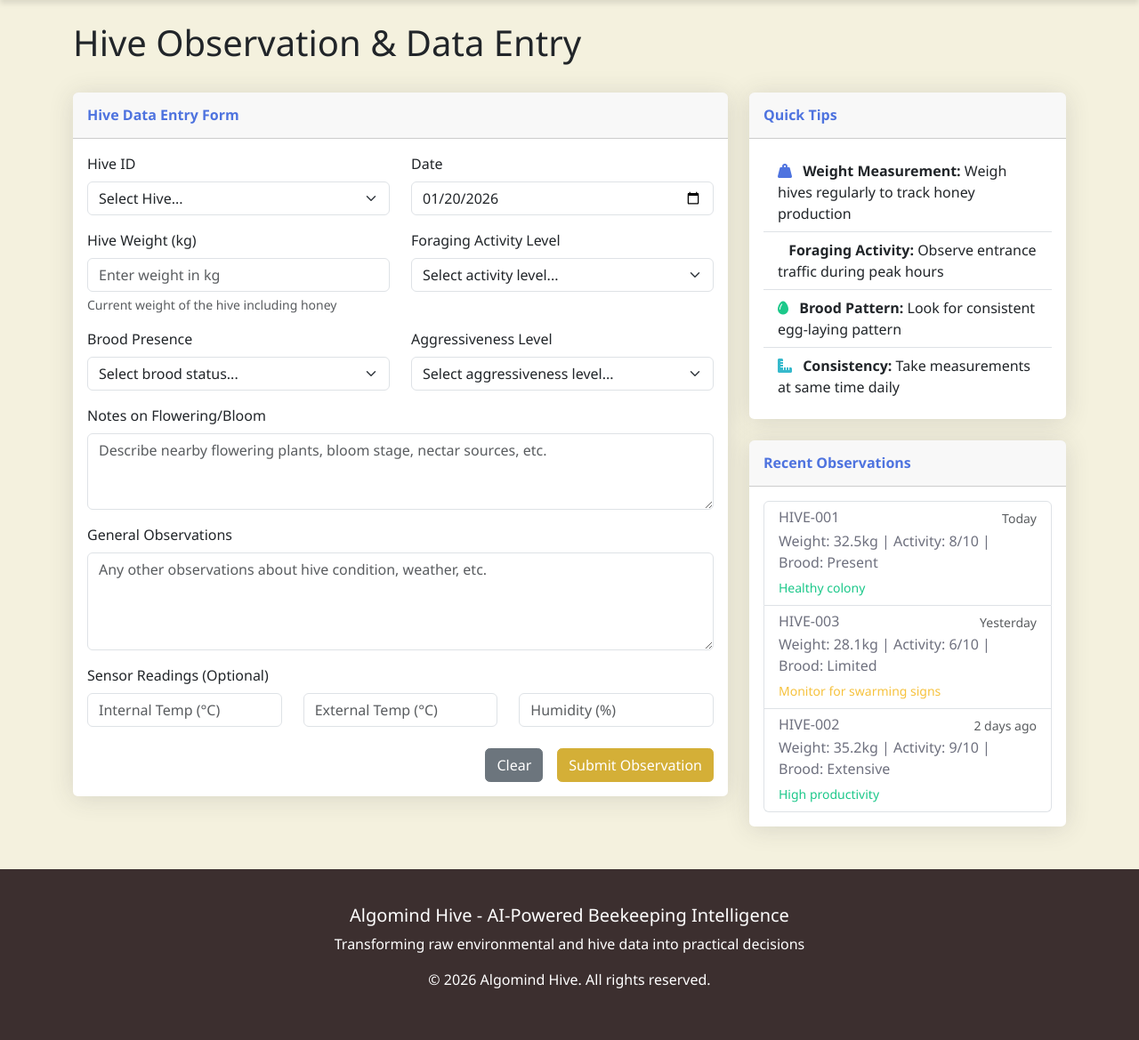
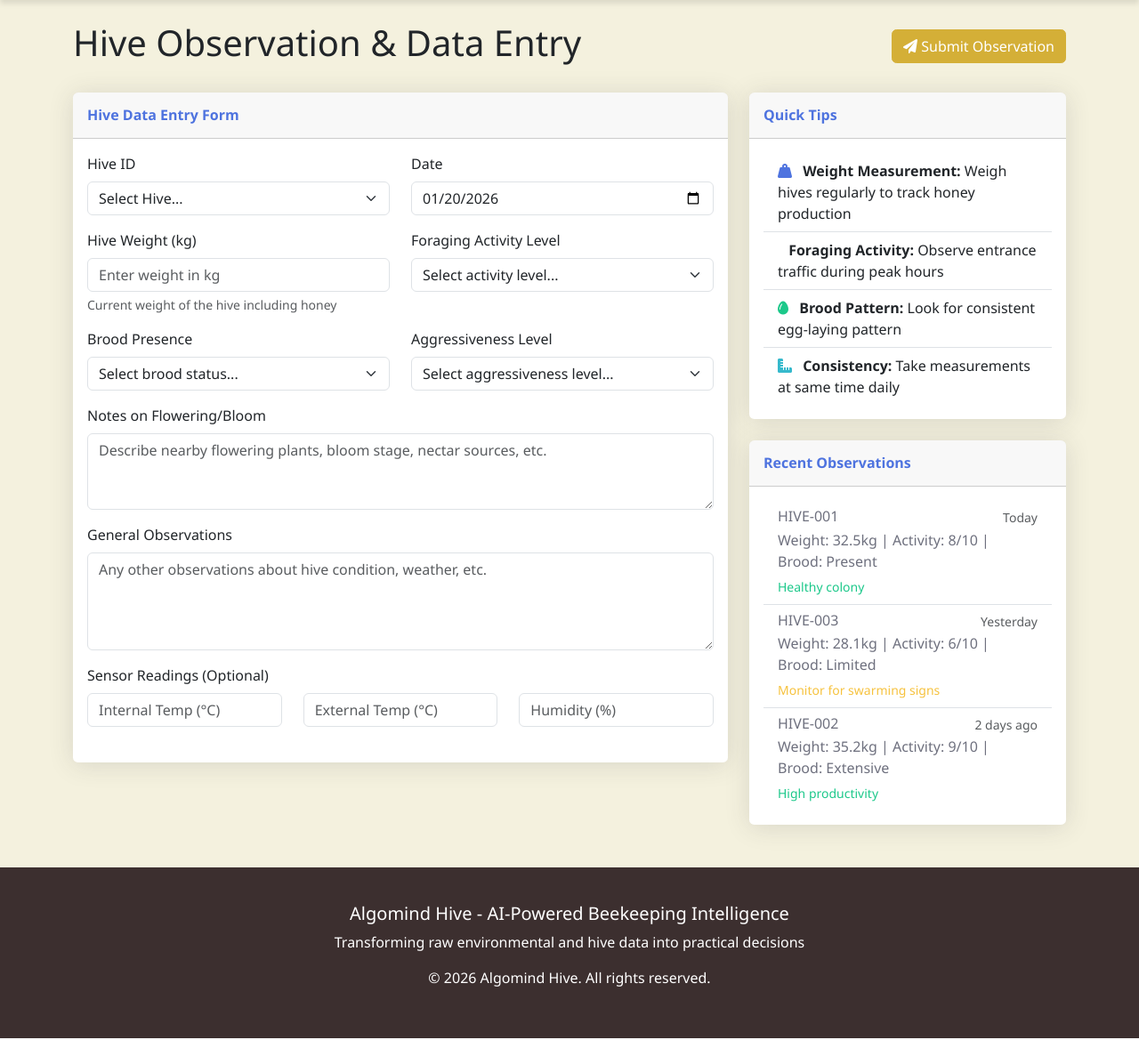
Before and after one commit to anthonybyamugisha/algomind_hive, a Django app: page /hive-observation/ in a window 1280 px wide. Shown: the part 80-1249 px from the top of the page at 89% size. Run offline with Django 5.2, Linux system fonts and the light colour scheme.

Commit message:
Update hive obervation page layout

```diff
--- a/templates/hive_observation.html
+++ b/templates/hive_observation.html
@@ -6,12 +6,15 @@
 <div class="container py-4">
     <div class="d-flex justify-content-between align-items-center mb-4">
         <h1>Hive Observation & Data Entry</h1>
+        <button class="btn btn-primary" onclick="submitForm()">
+            <i class="fas fa-paper-plane"></i> Submit Observation
+        </button>
     </div>
 
     <div class="row">
         <div class="col-lg-8">
             <div class="card shadow mb-4">
-                <div class="card-header py-3">
+                <div class="card-header py-3 d-flex flex-row align-items-center justify-content-between">
                     <h6 class="m-0 font-weight-bold text-primary">Hive Data Entry Form</h6>
                 </div>
                 <div class="card-body">
@@ -123,11 +126,6 @@
                                 </div>
                             </div>
                         </div>
-
-                        <div class="d-grid gap-2 d-md-flex justify-content-md-end">
-                            <button type="button" class="btn btn-secondary me-md-2" onclick="clearForm()">Clear</button>
-                            <button type="submit" class="btn btn-primary">Submit Observation</button>
-                        </div>
                     </form>
                 </div>
             </div>
@@ -135,37 +133,37 @@
 
         <div class="col-lg-4">
             <div class="card shadow mb-4">
-                <div class="card-header py-3">
+                <div class="card-header py-3 d-flex flex-row align-items-center justify-content-between">
                     <h6 class="m-0 font-weight-bold text-primary">Quick Tips</h6>
                 </div>
                 <div class="card-body">
-                    <ul class="list-group list-group-flush">
-                        <li class="list-group-item">
+                    <div class="list-group list-group-flush">
+                        <div class="list-group-item">
                             <i class="fas fa-weight-hanging text-primary me-2"></i>
                             <strong>Weight Measurement:</strong> Weigh hives regularly to track honey production
-                        </li>
-                        <li class="list-group-item">
+                        </div>
+                        <div class="list-group-item">
                             <i class="fas fa-bee text-warning me-2"></i>
                             <strong>Foraging Activity:</strong> Observe entrance traffic during peak hours
-                        </li>
-                        <li class="list-group-item">
+                        </div>
+                        <div class="list-group-item">
                             <i class="fas fa-egg text-success me-2"></i>
                             <strong>Brood Pattern:</strong> Look for consistent egg-laying pattern
-                        </li>
-                        <li class="list-group-item">
+                        </div>
+                        <div class="list-group-item">
                             <i class="fas fa-ruler-combined text-info me-2"></i>
                             <strong>Consistency:</strong> Take measurements at same time daily
-                        </li>
-                    </ul>
+                        </div>
+                    </div>
                 </div>
             </div>
 
             <div class="card shadow mb-4">
-                <div class="card-header py-3">
+                <div class="card-header py-3 d-flex flex-row align-items-center justify-content-between">
                     <h6 class="m-0 font-weight-bold text-primary">Recent Observations</h6>
                 </div>
                 <div class="card-body">
-                    <div class="list-group">
+                    <div class="list-group list-group-flush">
                         <a href="#" class="list-group-item list-group-item-action">
                             <div class="d-flex w-100 justify-content-between">
                                 <h6 class="mb-1">HIVE-001</h6>
@@ -200,7 +198,10 @@
 <script>
 document.getElementById('hiveObservationForm').addEventListener('submit', function(e) {
     e.preventDefault();
+    submitForm();
+});
 
+function submitForm() {
     // Collect form data
     const formData = {
         hiveId: document.getElementById('hiveId').value,
@@ -224,7 +225,7 @@ document.getElementById('hiveObservationForm').addEventListener('submit', functi
 
     // Reset form
     clearForm();
-});
+}
 
 function clearForm() {
     document.getElementById('hiveObservationForm').reset();
```
